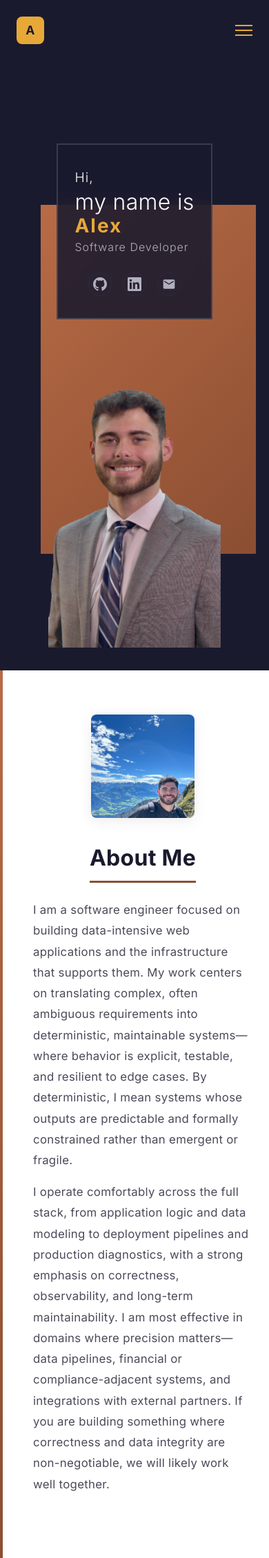
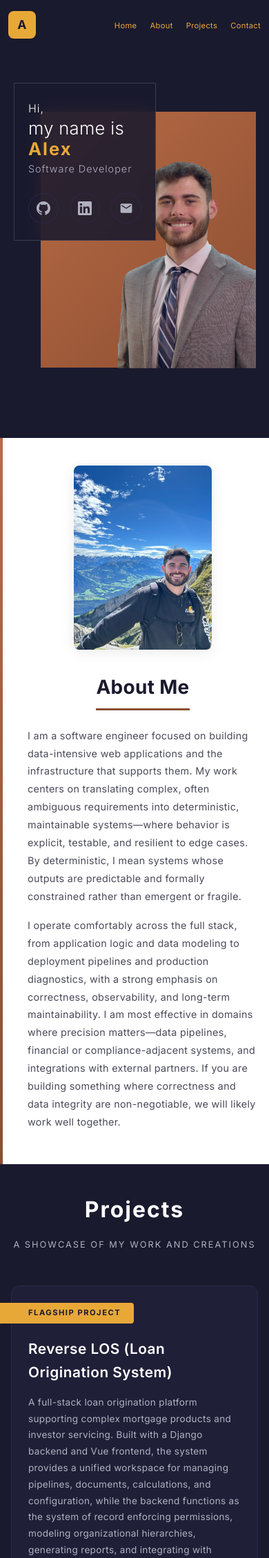
Before and after one commit to apetra-dev/alexpetrakes.com, a Django app: page / in a window 390 px wide. Shown: the top 2259 px of the page at 69% size. Run offline with Django 4.2, Linux system fonts and the light colour scheme.

Commit message:
UI polish: ribbon label, streamlined nav, and responsive improvements
- Add ribbon effect to the Flagship Project label with fold detail
- Shorten nav links to "About" and "Contact" in the header
- Increase nav link spacing on mobile breakpoints for readability
- Remove hamburger menu in favor of inline nav on all screen sizes
- Overhaul responsive layout for hero, about, projects, and contact sections
- Add hosting options table to deployment guide

Co-authored-by: Cursor <cursoragent@cursor.com>

```diff
--- a/main/templates/main/base.html
+++ b/main/templates/main/base.html
@@ -31,15 +31,10 @@
             </a>
             <ul class="nav-menu">
                 <li><a href="{% url 'home' %}" class="nav-link">Home</a></li>
-                <li><a href="{% url 'home' %}#about" class="nav-link">About me</a></li>
+                <li><a href="{% url 'home' %}#about" class="nav-link">About</a></li>
                 <li><a href="{% url 'home' %}#projects" class="nav-link">Projects</a></li>
-                <li><a href="{% url 'home' %}#contact" class="nav-link">Contact me</a></li>
+                <li><a href="{% url 'home' %}#contact" class="nav-link">Contact</a></li>
             </ul>
-            <div class="hamburger">
-                <span></span>
-                <span></span>
-                <span></span>
-            </div>
         </div>
     </nav>
 
--- a/static/css/style.css
+++ b/static/css/style.css
@@ -126,19 +126,6 @@ body {
     width: 100%;
 }
 
-.hamburger {
-    display: none;
-    flex-direction: column;
-    cursor: pointer;
-    gap: 5px;
-}
-
-.hamburger span {
-    width: 25px;
-    height: 2px;
-    background: var(--accent);
-    transition: all var(--transition-fast);
-}
 
 /* ============================================
    Hero Section
@@ -257,11 +244,10 @@ body {
     max-width: 500px;
     height: auto;
     display: block;
-    vertical-align: bottom;
-    /* Show full image without cropping; natural proportions preserved */
     object-fit: contain;
     object-position: center bottom;
 }
+
 
 /* ============================================
    Animations
@@ -595,6 +581,7 @@ body {
 .project-card--featured {
     grid-column: 1 / -1;
     position: relative;
+    overflow: visible;
 }
 
 .project-label {
@@ -605,10 +592,25 @@ body {
     font-weight: 700;
     letter-spacing: 1.5px;
     text-transform: uppercase;
-    padding: 0.35rem 1rem;
-    border-radius: 4px;
+    padding: 0.4rem 1.2rem;
+    border-radius: 0 4px 4px 0;
+    margin-left: calc(-2.5rem - 10px);
+    padding-left: calc(2.5rem + 10px);
     margin-bottom: 1.25rem;
+    position: relative;
     align-self: flex-start;
+}
+
+.project-label::before {
+    content: '';
+    position: absolute;
+    left: 0;
+    bottom: -8px;
+    width: 0;
+    height: 0;
+    border-style: solid;
+    border-width: 8px 10px 0 0;
+    border-color: color-mix(in srgb, var(--accent) 55%, black) transparent transparent transparent;
 }
 
 .project-card-title {
@@ -1070,6 +1072,13 @@ a.contact-method-item {
 }
 
 /* ============================================
+   Body scroll lock when mobile menu is open
+   ============================================ */
+body.menu-open {
+    overflow: hidden;
+}
+
+/* ============================================
    Responsive Design
    ============================================ */
 @media (max-width: 1024px) {
@@ -1109,6 +1118,7 @@ a.contact-method-item {
 
     .hero-intro {
         font-size: 2.5rem;
+        white-space: normal;
     }
 
     .hero-name {
@@ -1116,6 +1126,10 @@ a.contact-method-item {
     }
 
     .contact-title {
+        font-size: 3rem;
+    }
+
+    .page-title {
         font-size: 3rem;
     }
 
@@ -1129,54 +1143,64 @@ a.contact-method-item {
 }
 
 @media (max-width: 768px) {
-    .hamburger {
-        display: flex;
+    body {
+        padding-top: 3.5rem;
+    }
+
+    html {
+        scroll-padding-top: 3.5rem;
+    }
+
+    .navbar {
+        padding: 1rem 0;
     }
 
     .nav-menu {
-        position: fixed;
-        left: -100%;
-        top: 70px;
-        flex-direction: column;
-        background: rgba(26, 26, 46, 0.98);
-        backdrop-filter: blur(20px);
-        width: 100%;
-        text-align: center;
-        transition: 0.3s;
-        padding: 3rem 0;
-        border-bottom: 1px solid var(--border-color);
-        gap: 2rem;
+        gap: 1.8rem;
     }
 
-    .nav-menu.active {
-        left: 0;
+    .nav-link {
+        font-size: 0.75rem;
+        letter-spacing: 0.3px;
+    }
+
+    .hero-section {
+        min-height: auto;
+        padding-bottom: 3rem;
     }
 
     .hero-container {
         flex-direction: column;
-        min-height: auto;
-        padding: 6rem 1.5rem 2rem;
+        min-height: 75vh;
+        padding: 0 1.5rem 0;
+        margin-top: -9.5rem;
     }
 
     .orange-background-box {
         width: 80%;
-        height: 60%;
-        top: 20%;
+        top: auto;
+        bottom: 8%;
+        height: 55%;
         right: 5%;
     }
 
     .hero-text-box {
-        margin-left: 0;
-        max-width: 100%;
-        padding: 2.5rem;
+        margin-left: 0.25rem;
+        max-width: 80%;
+        padding: 2rem 1.5rem;
+        border-width: 1px;
+        position: relative;
+        z-index: 3;
+        transform: translateY(12rem);
+        align-self: flex-start;
     }
 
     .hero-photo {
-        position: relative;
-        right: auto;
-        bottom: auto;
-        text-align: center;
-        margin-top: 2rem;
+        position: absolute;
+        right: 5%;
+        bottom: 8%;
+        margin-top: 0;
+        z-index: 2;
     }
 
     .hero-greeting {
@@ -1184,7 +1208,8 @@ a.contact-method-item {
     }
 
     .hero-intro {
-        font-size: 2.5rem;
+        font-size: 2rem;
+        white-space: normal;
     }
 
     .hero-name {
@@ -1197,11 +1222,17 @@ a.contact-method-item {
     }
 
     .hero-main-image {
-        max-width: 300px;
+        max-width: 280px;
+        margin: 0;
+    }
+
+    .social-icon {
+        width: 44px;
+        height: 44px;
     }
 
     .about-section {
-        padding: 4rem 1.5rem 6rem;
+        padding: 3rem 1.5rem 4rem;
     }
 
     .about-content-grid {
@@ -1212,61 +1243,217 @@ a.contact-method-item {
 
     .about-photo-wrapper {
         margin: 0 auto;
+        max-width: 280px;
     }
 
     .about-heading {
         font-size: 2rem;
     }
 
+    .about-section .about-description {
+        font-size: 0.95rem;
+    }
+
+    .page-section {
+        padding: 3rem 1.5rem 3rem;
+    }
+
+    .page-header {
+        margin-bottom: 3rem;
+    }
+
+    .page-title {
+        font-size: 2.5rem;
+    }
+
+    .page-subtitle {
+        font-size: 0.8rem;
+        letter-spacing: 2px;
+    }
+
+    .project-card {
+        padding: 1.75rem;
+    }
+
+    .project-card-title {
+        font-size: 1.2rem;
+    }
+
+    .project-card--featured .project-card-title {
+        font-size: 1.3rem;
+    }
+
+    .project-card-desc {
+        font-size: 0.9rem;
+    }
+
+    .contact-section {
+        min-height: auto;
+        padding: 3rem 1.5rem 3rem;
+    }
+
+    .contact-header {
+        margin-bottom: 3rem;
+    }
+
     .contact-title {
         font-size: 2.5rem;
+    }
+
+    .contact-info-side h2 {
+        font-size: 1.5rem;
+    }
+
+    .contact-description {
+        margin-bottom: 2rem;
     }
 
     .form-row {
         grid-template-columns: 1fr;
     }
 
-    .nav-container,
+    .btn-submit {
+        width: 100%;
+        text-align: center;
+        padding: 1rem 2rem;
+    }
+
+    .contact-method-item {
+        padding: 1rem 0;
+    }
+
+    .nav-container {
+        padding: 0 1rem;
+    }
+
     .footer-container {
         padding: 0 1.5rem;
     }
 
+    .footer-container {
+        flex-direction: column;
+        text-align: center;
+        gap: 1rem;
+    }
+
     .footer-links {
         gap: 1.5rem;
+        flex-wrap: wrap;
+        justify-content: center;
     }
 }
 
 @media (max-width: 480px) {
+    body {
+        padding-top: 4rem;
+    }
+
+    html {
+        scroll-padding-top: 4rem;
+    }
+
+    .nav-container {
+        flex-wrap: wrap;
+        justify-content: center;
+        gap: 0.5rem;
+        padding: 0 0.75rem;
+    }
+
+    .nav-logo {
+        margin-right: auto;
+    }
+
+    .nav-menu {
+        gap: 1.2rem;
+    }
+
+    .nav-link {
+        font-size: 0.7rem;
+    }
+
     .hero-container {
-        padding: 5rem 1rem 2rem;
+        padding: 1rem 1rem 0;
+        min-height: 80vh;
     }
 
     .hero-text-box {
-        padding: 2rem 1.5rem;
+        padding: 1.5rem 1.25rem;
+    }
+
+    .hero-intro {
+        font-size: 1.6rem;
+    }
+
+    .hero-name {
+        font-size: 1.6rem;
+    }
+
+    .hero-greeting {
+        font-size: 1rem;
+    }
+
+    .hero-role {
+        font-size: 0.9rem;
+    }
+
+    .hero-main-image {
+        max-width: 200px;
+    }
+
+    .about-section {
+        padding: 2.5rem 1rem 3rem;
+    }
+
+    .about-photo-wrapper {
+        max-width: 200px;
+    }
+
+    .about-heading {
+        font-size: 1.75rem;
+    }
+
+    .about-section .about-description {
+        font-size: 0.9rem;
+    }
+
+    .page-section {
+        padding: 2.5rem 1rem 2.5rem;
+    }
+
+    .page-title {
+        font-size: 2rem;
     }
 
     .contact-section {
-        padding: 8rem 1rem 2rem;
-    }
-
-    .hero-intro {
-        font-size: 2rem;
-    }
-
-    .hero-name {
-        font-size: 1.75rem;
-    }
-
-    .hero-main-image {
-        max-width: 250px;
+        padding: 2.5rem 1rem 2.5rem;
     }
 
     .contact-title {
         font-size: 2rem;
     }
 
-    .about-photo-wrapper {
-        width: 150px;
-        height: 150px;
+    .project-card {
+        padding: 1.5rem;
+    }
+
+    .project-card-desc {
+        font-size: 0.85rem;
+    }
+
+    .project-tags li {
+        font-size: 0.7rem;
+        padding: 0.3rem 0.7rem;
+    }
+
+    .footer-links {
+        gap: 1rem;
+    }
+
+    .footer-links a {
+        font-size: 0.8rem;
+    }
+
+    .footer-container p {
+        font-size: 0.8rem;
     }
 }
--- a/static/js/main.js
+++ b/static/js/main.js
@@ -4,26 +4,7 @@
 document.addEventListener('DOMContentLoaded', function() {
     console.log('Website loaded');
 
-    // Mobile Navigation Toggle
-    const hamburger = document.querySelector('.hamburger');
-    const navMenu = document.querySelector('.nav-menu');
-
-    if (hamburger && navMenu) {
-        hamburger.addEventListener('click', function() {
-            navMenu.classList.toggle('active');
-            hamburger.classList.toggle('active');
-            console.log('Mobile menu toggled');
-        });
-
-        // Close menu when clicking on a link
-        document.querySelectorAll('.nav-link').forEach(link => {
-            link.addEventListener('click', () => {
-                navMenu.classList.remove('active');
-                hamburger.classList.remove('active');
-                console.log('Mobile menu closed via link click');
-            });
-        });
-    }
+    console.log('Navigation links displayed inline on all screen sizes');
 
     // Image loading with fallback
     const heroImage = document.getElementById('heroImage');
```
Also changed, not shown: docs/deployment-guide.md (+22 -0 lines).
